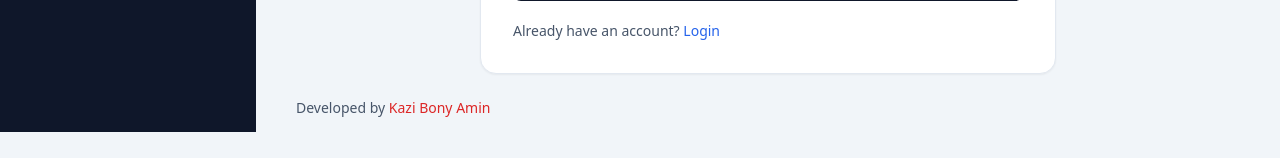
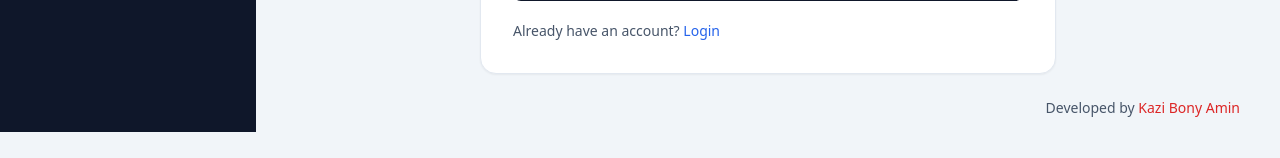
Before and after one commit to bonyaminshaznuz/jobTracker, a Django app: page /accounts/signup/ in a window 1280 px wide. Shown: the part 668-826 px from the top of the page. Run offline with Django 5.2, Linux system fonts and the light colour scheme; some libraries are stand-ins or nearby versions.

Commit message:
add credit update  2.0

```diff
--- a/templates/base.html
+++ b/templates/base.html
@@ -69,7 +69,7 @@
             <main class="min-w-0 flex-1 p-4 md:p-8 lg:p-10">
                 {% include 'partials/messages.html' %}
                 {% block content %}{% endblock %}
-                <div class="mt-6 text-sm text-slate-600">
+                <div class="mt-6 text-right text-sm text-slate-600">
                     Developed by
                     <a href="https://shaznuz.com" target="_blank" rel="noopener noreferrer" class="font-medium text-red-600 hover:text-red-700">
                         Kazi Bony Amin
```
